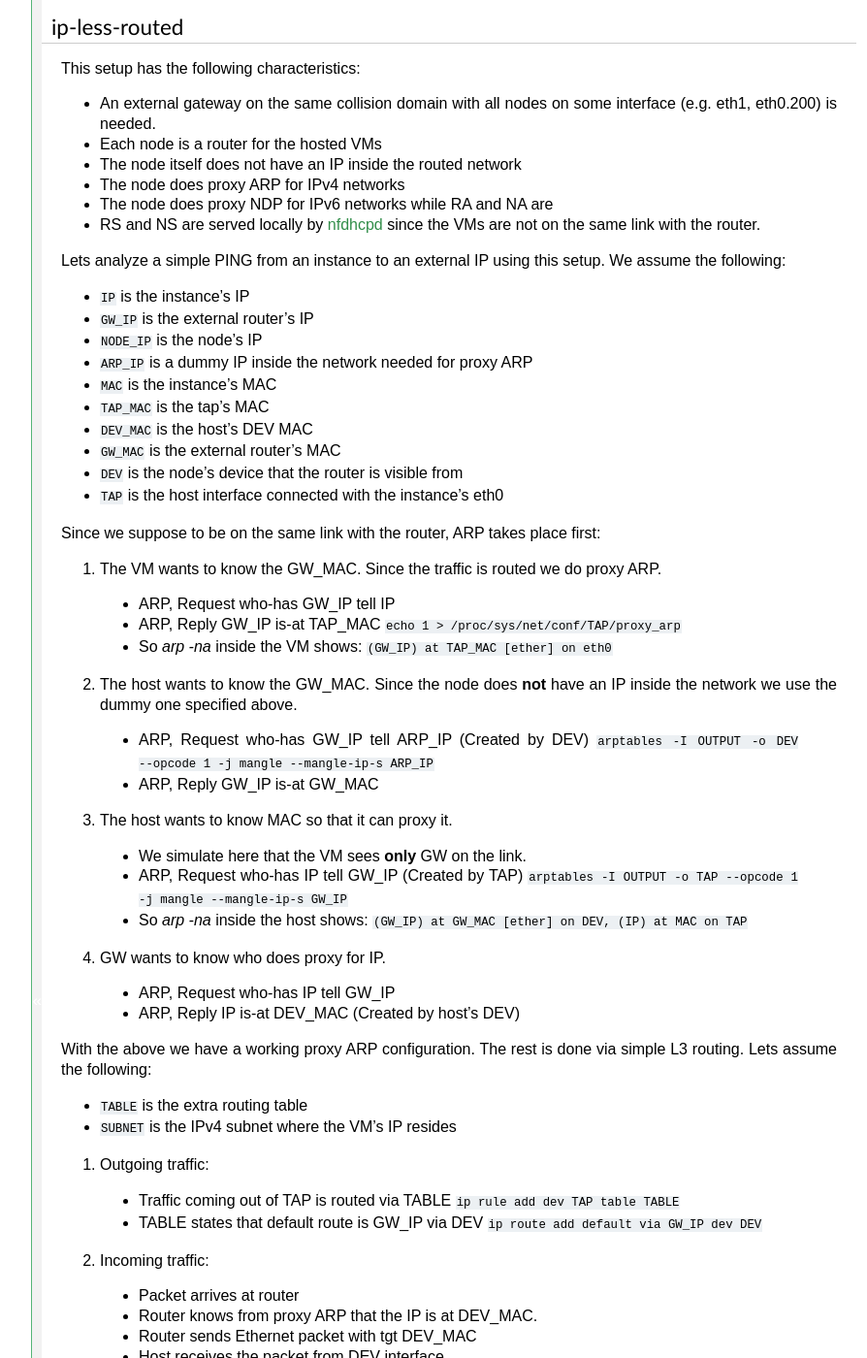
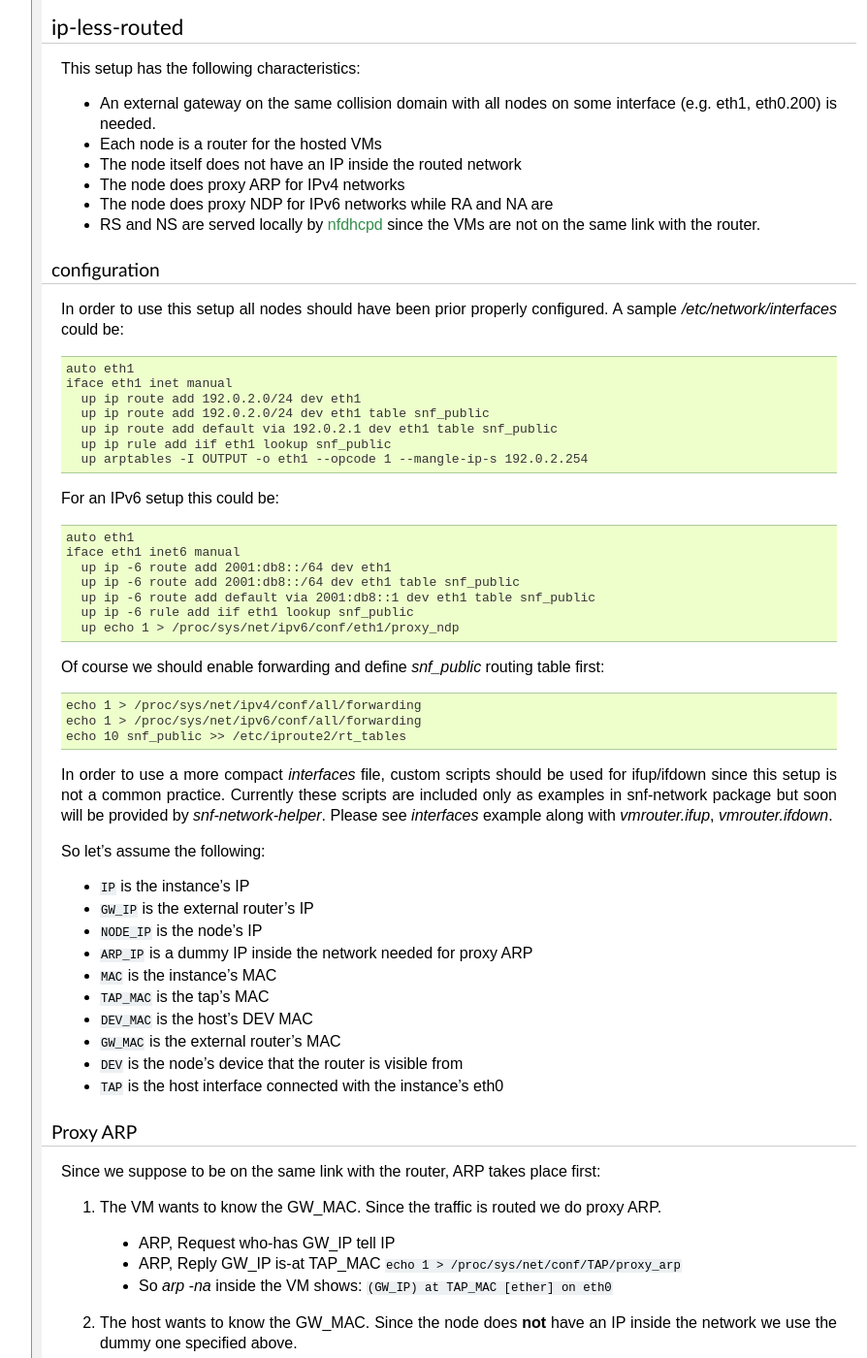
Before and after one commit to grnet/gnt-networking, a Sphinx documentation site: the page built from docs/index.rst, in a window 1280 px wide and 1400 px high, scrolled down 2203 px. Shown: the whole window at 97% size, without its empty margins (187-1081 px from the left). Built offline with Sphinx 7.4.7, drawn with Linux system fonts in a browser that asks for light colours; formulas are drawn with MathJax 3; some of the changed text lies outside the part shown.

Commit message:
Update docs wrt ip-less-routed setup
Signed-off-by: Dimitris Aragiorgis <dimara@grnet.gr>

```diff
--- a/docs/index.rst
+++ b/docs/index.rst
@@ -166,8 +166,51 @@ This setup has the following characteristics:
   `nfdhcpd <http://www.synnefo.org/docs/nfdhcpd/latest/index.html>`_
   since the VMs are not on the same link with the router.
 
-Lets analyze a simple PING from an instance to an external IP using this setup.
-We assume the following:
+
+configuration
+"""""""""""""
+
+In order to use this setup all nodes should have been prior properly
+configured. A sample `/etc/network/interfaces` could be:
+
+.. code-block:: console
+
+  auto eth1
+  iface eth1 inet manual
+    up ip route add 192.0.2.0/24 dev eth1
+    up ip route add 192.0.2.0/24 dev eth1 table snf_public
+    up ip route add default via 192.0.2.1 dev eth1 table snf_public
+    up ip rule add iif eth1 lookup snf_public
+    up arptables -I OUTPUT -o eth1 --opcode 1 --mangle-ip-s 192.0.2.254
+
+For an IPv6 setup this could be:
+
+.. code-block:: console
+
+  auto eth1
+  iface eth1 inet6 manual
+    up ip -6 route add 2001:db8::/64 dev eth1
+    up ip -6 route add 2001:db8::/64 dev eth1 table snf_public
+    up ip -6 route add default via 2001:db8::1 dev eth1 table snf_public
+    up ip -6 rule add iif eth1 lookup snf_public
+    up echo 1 > /proc/sys/net/ipv6/conf/eth1/proxy_ndp
+
+Of course we should enable forwarding and define `snf_public` routing
+table first:
+
+.. code-block:: console
+
+  echo 1 > /proc/sys/net/ipv4/conf/all/forwarding
+  echo 1 > /proc/sys/net/ipv6/conf/all/forwarding
+  echo 10 snf_public >> /etc/iproute2/rt_tables
+
+In order to use a more compact `interfaces` file, custom scripts should be
+used for ifup/ifdown since this setup is not a common practice.  Currently
+these scripts are included only as examples in snf-network package but soon
+will be provided by `snf-network-helper`. Please see `interfaces` example along
+with `vmrouter.ifup`, `vmrouter.ifdown`.
+
+So let's assume the following:
 
 * ``IP`` is the instance's IP
 * ``GW_IP`` is the external router's IP
@@ -181,6 +224,9 @@ We assume the following:
 
 * ``DEV`` is the node's device that the router is visible from
 * ``TAP`` is the host interface connected with the instance's eth0
+
+Proxy ARP
+"""""""""
 
 Since we suppose to be on the same link with the router, ARP takes place first:
 
@@ -211,8 +257,11 @@ Since we suppose to be on the same link with the router, ARP takes place first:
  - ARP, Reply IP is-at DEV_MAC (Created by host's DEV)
 
 
+L3 Routing
+""""""""""
+
 With the above we have a working proxy ARP configuration. The rest is done
-via simple L3 routing. Lets assume the following:
+via simple L3 routing. We assume the following:
 
 * ``TABLE`` is the extra routing table
 * ``SUBNET`` is the IPv4 subnet where the VM's IP resides
@@ -242,12 +291,13 @@ via simple L3 routing. Lets assume the following:
 
 The IPv6 setup is pretty similar but instead of proxy ARP we have proxy NDP
 and RS and NS coming from TAP are served by nfdhpcd. RA contain network's
-prefix and has M flag unset in order the VM to obtain its IP6 via SLAAC and
+prefix and have M flag unset in order the VM to obtain its IP6 via SLAAC, and
 O flag set to obtain static info (nameservers, domain search list) via DHCPv6
 (also served by nfdhcpd).
 
-Again the VM sees on its link local only TAP which is supposed to be the
-Router. The host does proxy for IP6 ``ip -6 neigh add EUI64 dev DEV``.
+Again the VM sees only the TAP interface as Router and Neighbor on its link
+local space. The host must proxy the VM's IPv6
+``ip -6 neigh add EUI64 dev DEV``.
 
 When an interface gets up inside a host we should invalidate all entries
 related to its IP among other nodes and the router. For proxy ARP we do
```
